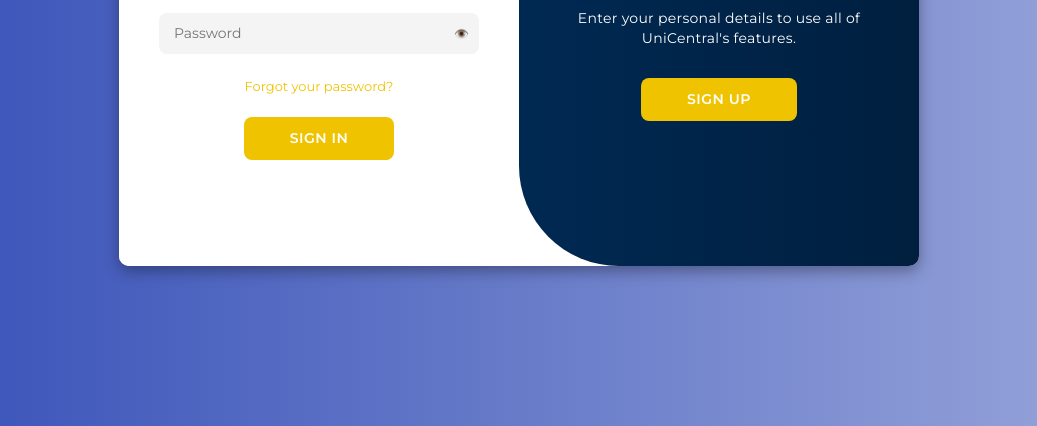
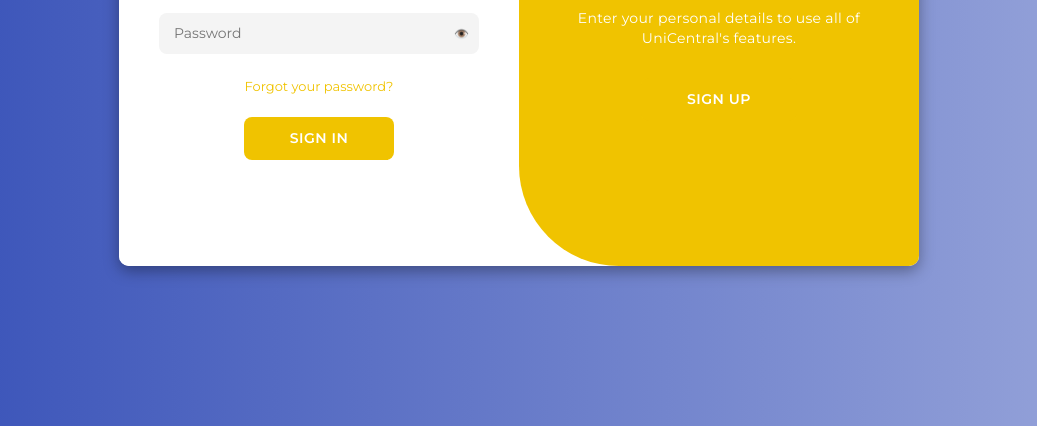
Before and after one commit to KamzaManyama/UnicentralSchool_Project, a plain HTML site: page loginSignIn.html in a window 1280 px wide. Shown: the part 374-800 px from the top of the page, without its empty margins (121-1158 px from the left). Drawn offline with nearby package versions, Linux system fonts and the light colour scheme.

Commit message:
Update styling.css

```diff
--- a/style/styling.css
+++ b/style/styling.css
@@ -198,7 +198,7 @@
 .toggle {
     background-color: #f0c300;
     height: 100%;
-    background: linear-gradient(to right, #003366, #001f3f);
+    background-color: linear-gradient(to right, #003366, #001f3f);
     color: #ffffff;
     position: relative;
     left: -100%;
```
